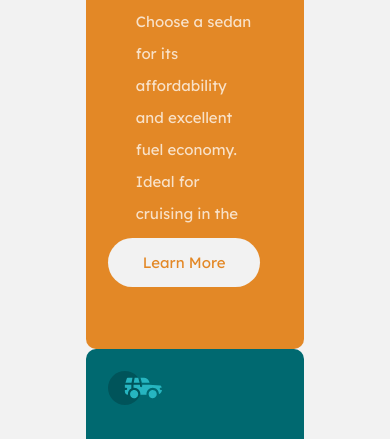
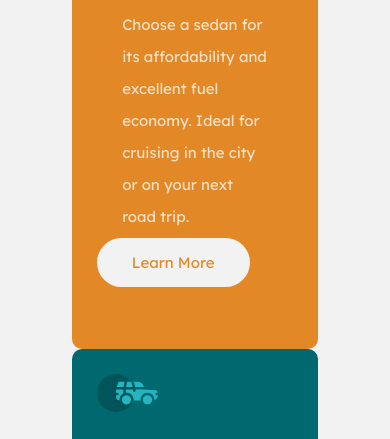
Before and after one commit to Loreshadow/3-column-preview-card-component, a plain HTML site: page 3-column-preview-card-component-main/index.html in a window 390 px wide. Shown: the part 176-615 px from the top of the page. Drawn offline with Linux system fonts and the light colour scheme; a web font is replaced by a local one.

Commit message:
fixed some responsive error

```diff
--- a/3-column-preview-card-component-main/assets/css/style.css
+++ b/3-column-preview-card-component-main/assets/css/style.css
@@ -125,8 +125,12 @@ p {
    }
 /* laptop 1024px responsive  */
 @media screen and (max-width: 1024px) {
+    .card-container {
+        width: 90%;
+        margin-left: 5%;
+    }
     .card {
-        width: 70%;
+        width: 100%;
     }
    }
 /* tablet responsive  */
```
